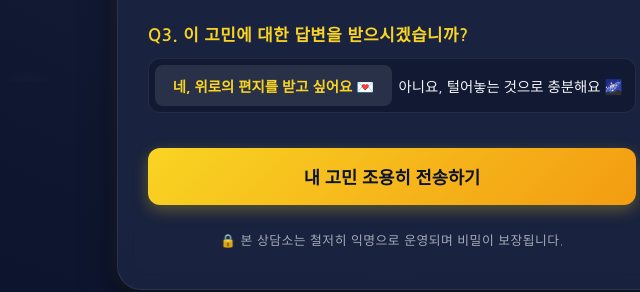
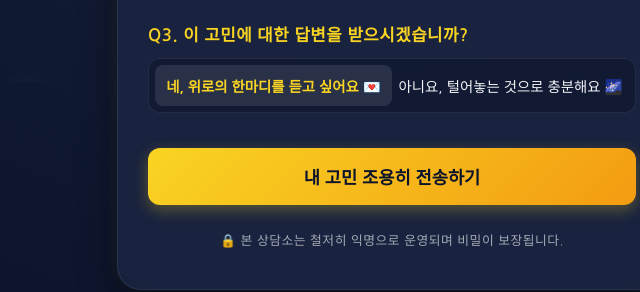
Before and after one commit to judyjoo-byte22/sangdam, a plain HTML site: page index.html in a window 1280 px wide. Shown: the part 718-1010 px from the top of the page, 248-888 px from the left. Drawn offline with Linux system fonts and the light colour scheme; a web font is replaced by a local one.

Commit message:
Update index.html

```diff
--- a/index.html
+++ b/index.html
@@ -314,7 +314,7 @@
                 <label class="section-title">Q3. 이 고민에 대한 답변을 받으시겠습니까?</label>
                 <div class="reply-option-container">
                     <input type="radio" id="replyYes" name="getReply" value="yes" checked>
-                    <label for="replyYes">네, 위로의 편지를 받고 싶어요 💌</label>
+                    <label for="replyYes">네, 위로의 한마디를 듣고 싶어요 💌</label>
 
                     <input type="radio" id="replyNo" name="getReply" value="no">
                     <label for="replyNo">아니요, 털어놓는 것으로 충분해요 🌌</label>
```
